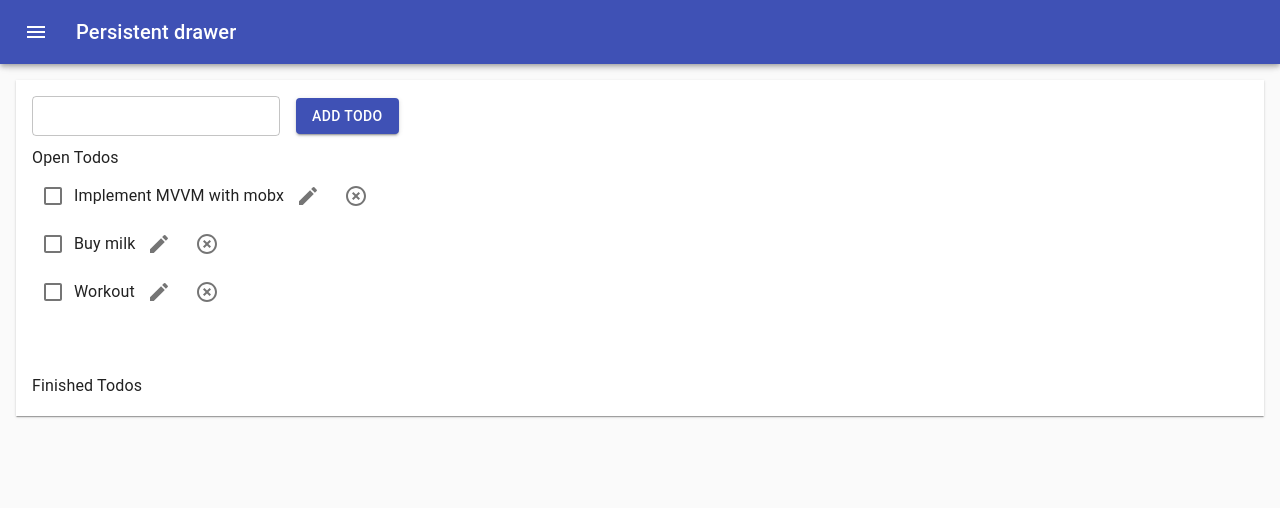
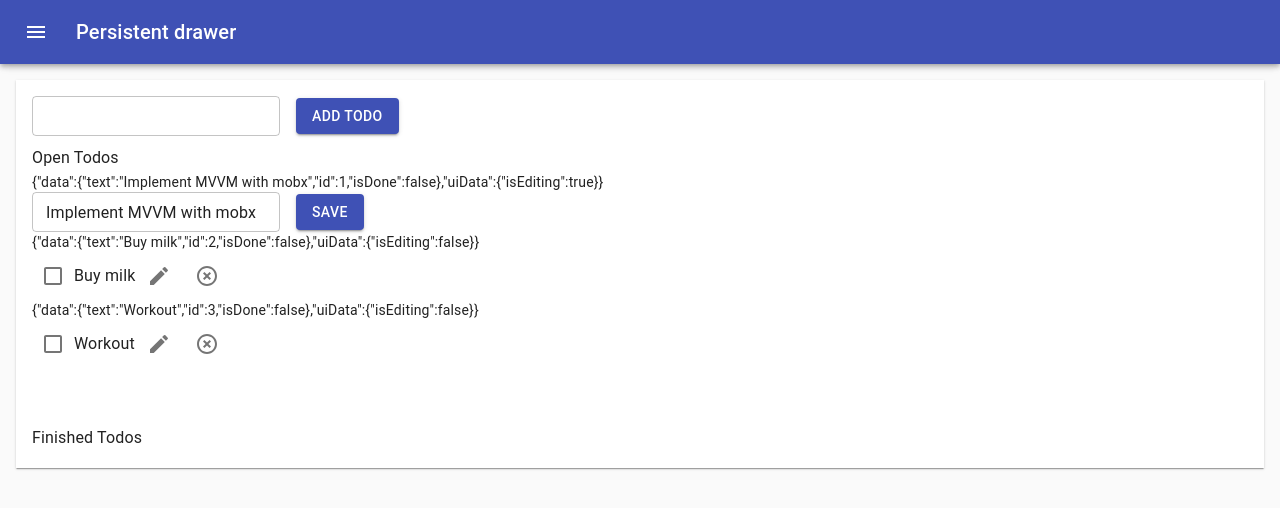
Before and after one commit to d400800/react-charts-experiments, a React (Create React App) app: page /mvvm-playground in a window 1280 px wide. Shown: the top 508 px of the page. Built offline with nearby package versions, Linux system fonts and the light colour scheme.

Commit message:
working on data and uiData assignment and defaults

```diff
--- a/src/Features/MvvmPlayground.jsx
+++ b/src/Features/MvvmPlayground.jsx
@@ -6,9 +6,16 @@ import {TodoList as TodoListStore} from "./Todos/stores/todo-list";
 import {StoreProvider} from "./Todos/helpers/store-provider";
 
 const todoList = new TodoListStore([
-    {text: 'Implement MVVM with mobx', id: 1, isDone: false},
-    {text: 'Buy milk', id: 2, isDone: false},
-    {text: 'Workout', id: 3, isDone: false}
+    {
+        modelData: {text: 'Implement MVVM with mobx', id: 1, isDone: false},
+        uiData: {isEditing: true}
+    },
+    {
+        modelData: {text: 'Buy milk', id: 2, isDone: false}
+    },
+    {
+        modelData: {text: 'Workout', id: 3, isDone: false}
+    }
 ]);
 
 const MvvmPlayground = () => {
--- a/src/Features/Todos/TodoItem.jsx
+++ b/src/Features/Todos/TodoItem.jsx
@@ -19,8 +19,9 @@ export const TodoItem = ({todo}) => {
     return (
         useObserver(() => (
             <>
+                <div>{JSON.stringify(todo)}</div>
                 {
-                    todo.viewData.isEditing ?
+                    todo.uiData.isEditing ?
                         <Box display="flex" alignItems="center">
                             <Box mr={2}>
                                 <TextField value={newText} variant="outlined" size="small" onKeyDown={onEnterPress(saveText)}
--- a/src/Features/Todos/stores/todo-item.js
+++ b/src/Features/Todos/stores/todo-item.js
@@ -1,16 +1,26 @@
-import {action, observable, extendObservable, decorate } from "mobx";
-import ObservableModel from "../../../shared/models/ViewModel";
+import {action, decorate } from "mobx";
+import ObservableModel from "../../../shared/models/ObservableModel";
+import ViewModel from "../../../shared/models/ViewModel";
 
-export default class TodoItem {
-    constructor(data = {}) {
-        this.data = new ObservableModel(data);
+export default class TodoItem extends ViewModel{
+    constructor({modelData, uiData} = {}) {
+        super({
+            modelData,
+            uiData: {
+                ...TodoItem.getDefaultUiData(),
+                ...uiData
+            }
+        });
+    }
 
-        this.viewData =  new ObservableModel({isEditing: false});
+    static getDefaultUiData() {
+        return {
+            isEditing: false
+        }
     }
 
     toggleIsEditing = () => {
-        console.log(this);
-        this.viewData.isEditing = !this.viewData.isEditing;
+        this.uiData.isEditing = !this.uiData.isEditing;
     }
 
     toggleIsDone = () => {
@@ -25,7 +35,5 @@ export default class TodoItem {
 decorate(TodoItem, {
     toggleIsDone: action,
     toggleIsEditing: action,
-    updateText: action,
-    //data: observable,
-    //viewData: observable
+    updateText: action
 })
--- /dev/null
+++ b/src/shared/models/ObservableModel.js
@@ -0,0 +1,10 @@
+import {extendObservable} from "mobx";
+
+
+export default class ObservableModel {
+    constructor(data) {
+        extendObservable(
+            this,{...data}
+        )
+    }
+}
--- a/src/shared/models/ViewModel.js
+++ b/src/shared/models/ViewModel.js
@@ -1,10 +1,9 @@
-import {extendObservable} from "mobx";
+import ObservableModel from "./ObservableModel";
 
+export default class ViewModel {
+    constructor({modelData, uiData} = {}) {
+        this.data = new ObservableModel(modelData);
 
-export default class ObservableModel {
-    constructor(data) {
-        extendObservable(
-            this,{...data}
-        )
+        this.uiData = new ObservableModel(uiData);
     }
 }
```
